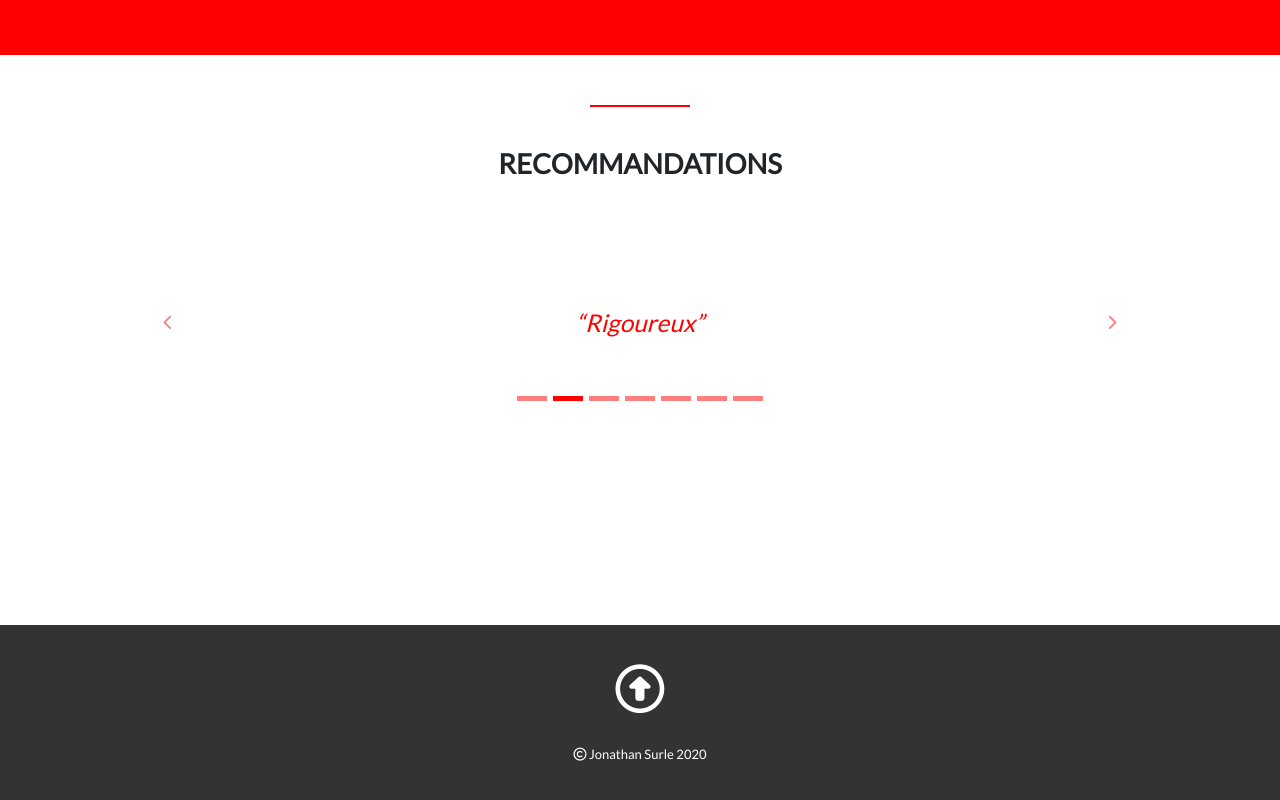
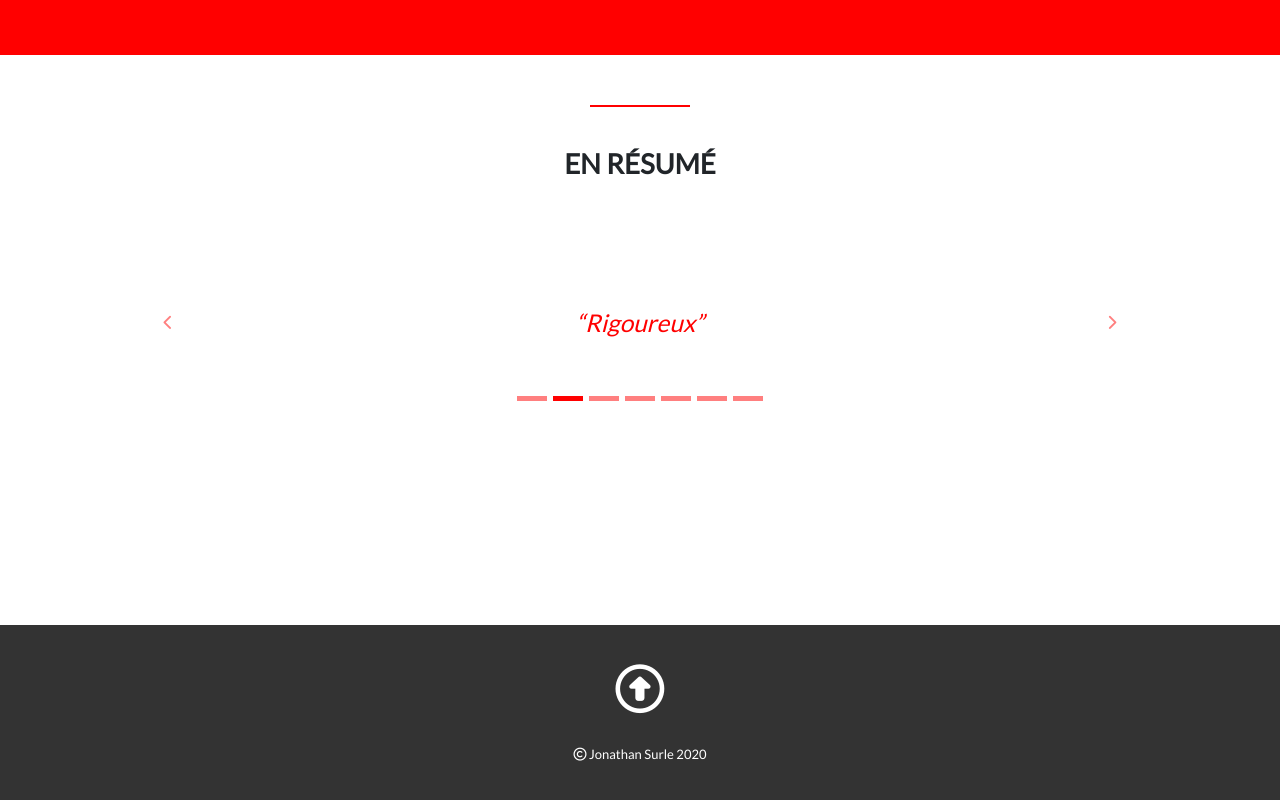
Before and after one commit to surlejonathan/mon-CV, a plain HTML site: page index.html in a window 1280 px wide. Shown: the part 3518-4318 px from the top of the page. Drawn offline with nearby package versions, Linux system fonts and the light colour scheme.

Commit message:
Update index.html

```diff
--- a/index.html
+++ b/index.html
@@ -262,7 +262,7 @@
         <div class="container">
             <div class="red-divider"></div>
             <div class="heading">
-                <h2>Recommandations</h2>
+                <h2>En résumé</h2>
             </div>
             <div id="myCarousel" class="carousel slide text-center" data-touch="true" data-ride="carousel">
                 <ol class="carousel-indicators">
```
